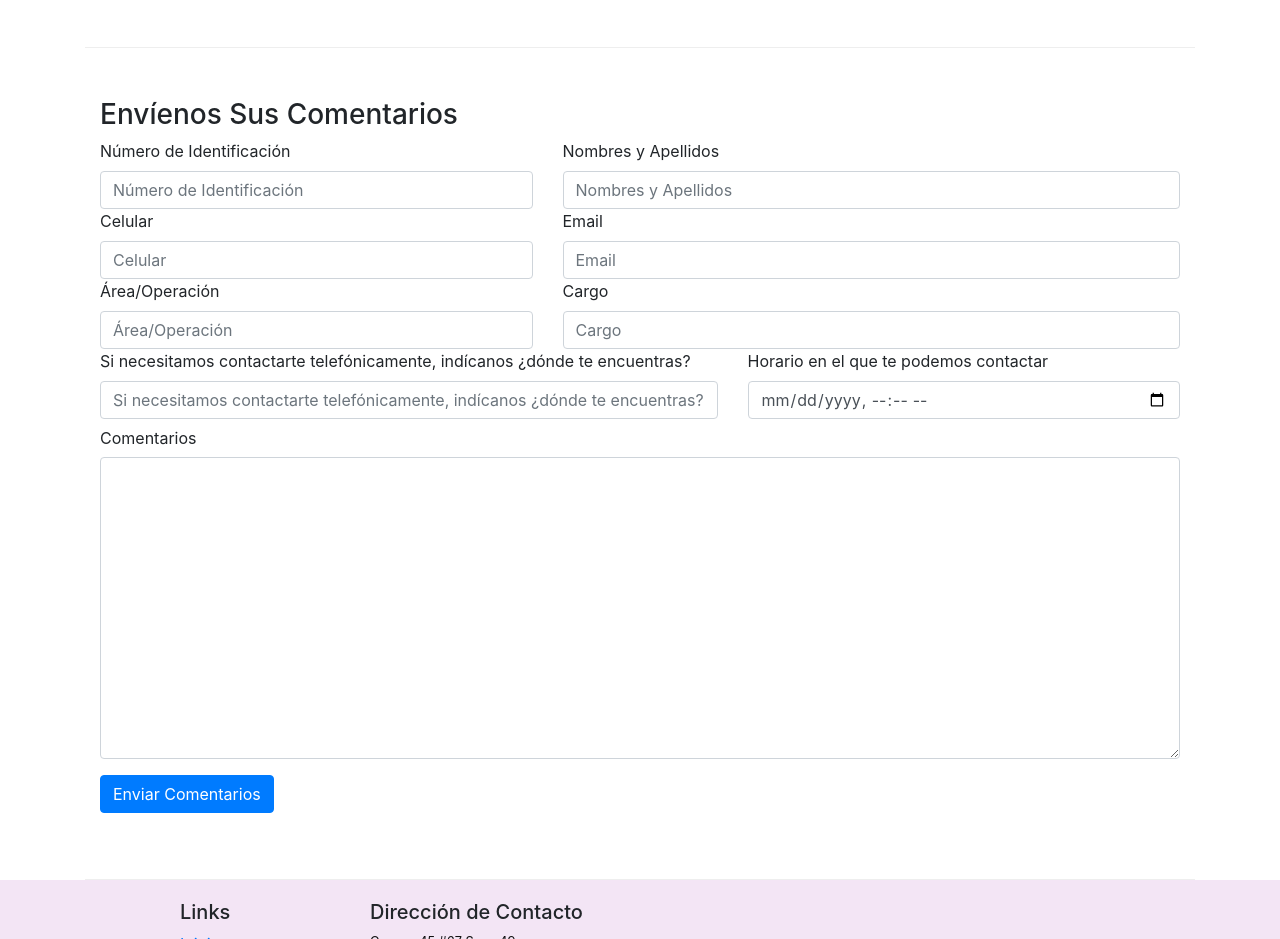
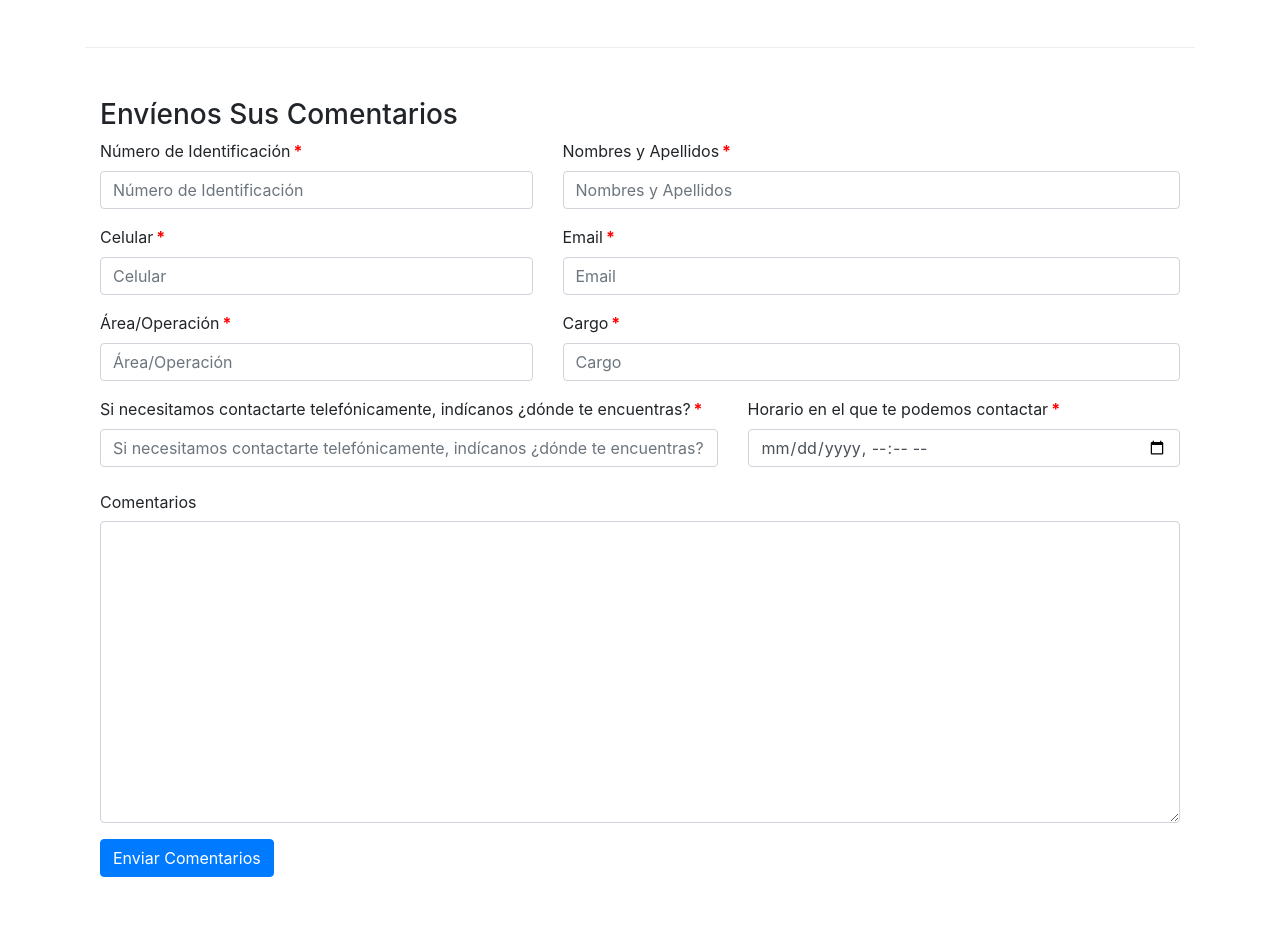
Before and after one commit to Annubis1709/SemilleroKonectaReact, a website: page contactus.html in a window 1280 px wide. Shown: the part 900-1839 px from the top of the page. Drawn offline with nearby package versions, Linux system fonts and the light colour scheme; files whose address does not match are found by name.

Commit message:
asterisco con css a los labels con la clase .isrequired formulario

```diff
--- a/contactus.html
+++ b/contactus.html
@@ -96,55 +96,46 @@
            <div class="col-12">
               <h3>Envíenos Sus Comentarios</h3>
               <form class="row g-3">
-                  <div class="col-md-5">
-                        <label for="inputNúmeroIdentificación" class="form-label">Número de Identificación</label>
+                  <div class="form-group col-md-5">
+                        <label for="inputNúmeroIdentificación" class="form-label is-required">Número de Identificación</label>
                         <input type="text" class="form-control" placeholder="Número de Identificación" aria-label="Número de Identificación" required>
                     </div>
 
-                    <div class="col-md-7">
-                        <label for="inputNombresApellidos" class="form-label">Nombres y Apellidos</label>
-                        <input type="text" class="form-control" placeholder="Nombres y Apellidos" id="inputNombresApellidos" required>
+                    <div class="form-group col-md-7">
+                        <label for="inputNombresApellidos" class="form-label is-required">Nombres y Apellidos</label>
+                        <input type="text" class="form-control" placeholder="Nombres y Apellidos" id="inputNombresApellidos">
                     </div>
 
-                    <div class="col-md-5">
-                        <label for="inputCelular" class="form-label">Celular</label>
+                    <div class="form-group col-md-5">
+                        <label for="inputCelular" class="form-label is-required">Celular</label>
                         <input type="tel" class="form-control" placeholder="Celular" id="inputCelular" required>
                     </div>
 
-                    <div class="col-md-7">
-                        <label for="inputEmail" class="form-label">Email</label>
+                    <div class="form-group col-md-7">
+                        <label for="inputEmail" class="form-label is-required">Email</label>
                         <input type="email" class="form-control" placeholder="Email" id="inputEmail" required>
                     </div>
 
 
-                    <div class="col-md-5">
-                        <label for="inputAreaOperación" class="form-label">Área/Operación</label>
+                    <div class="form-group col-md-5">
+                        <label for="inputAreaOperación" class="form-label is-required">Área/Operación</label>
                         <input type="text" class="form-control" placeholder="Área/Operación" id="inputAreaOperación" required>
                     </div>
 
-                    <div class="col-md-7">
-                        <label for="inputCargo" class="form-label">Cargo</label>
+                    <div class="form-group col-md-7">
+                        <label for="inputCargo" class="form-label is-required">Cargo</label>
                         <input type="text" class="form-control" placeholder="Cargo" id="inputCargo" required>
                     </div>
 
-                    <div class="col-md-7">
-                        <label for="inputUbicacion" class="form-label">Si necesitamos contactarte telefónicamente, indícanos ¿dónde te encuentras?</label>
+                    <div class="form-group col-md-7">
+                        <label for="inputUbicacion" class="form-label is-required">Si necesitamos contactarte telefónicamente, indícanos ¿dónde te encuentras?</label>
                         <input type="text" class="form-control" placeholder="Si necesitamos contactarte telefónicamente, indícanos ¿dónde te encuentras?" id="inputUbicacion" required>
                     </div>
 
-                    <div class="col-md-5">
-                        <label for="inputHorarioContacto" class="form-label">Horario en el que te podemos contactar</label>
+                    <div class="form-group col-md-5">
+                        <label for="inputHorarioContacto" class="form-label is-required">Horario en el que te podemos contactar</label>
                         <input type="datetime-local" class="form-control" id="dateTime" name="date" placeholder="Date">
-                        <!--div class="input-group">
-                            <input type="datetime-local" class="form-control" id="dateTime" name="date" placeholder="Date">
-                            <span class="glyphicon glyphicon-calendar form-control-feedback" aria-hidden="true" />
-                            <div class="col-md-12">
-                                <div class="input-group">
-                                    <input type="time" class="form-control" id="time" name="time" placeholder="Time">
-                                    <span class="glyphicon glyphicon-time form-control-feedback" aria-hidden="true" />
-                                </div>
-                            </div-->
-                        </div>
+
                     </div>
 
                     <div class="col-12">
--- a/css/styles.css
+++ b/css/styles.css
@@ -83,4 +83,12 @@ body {
 .modal-footer {
   background: #7B1FA2;
 }
+
+.is-required:after {
+  content: '* ';
+  margin-left: 3px;
+  color: red;
+  font-weight: bold;
+}
+
 /*# sourceMappingURL=styles.css.map */
```
